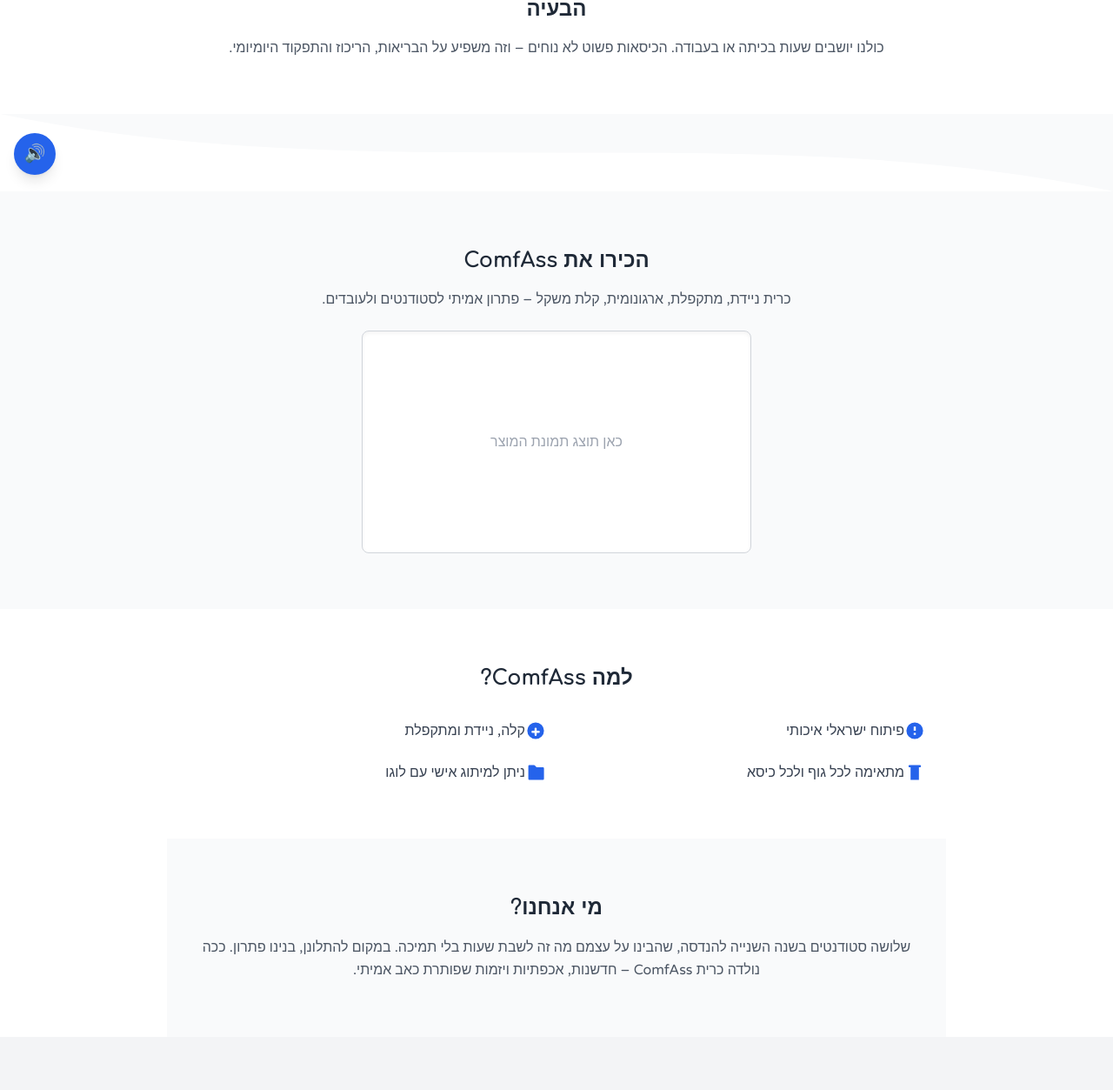
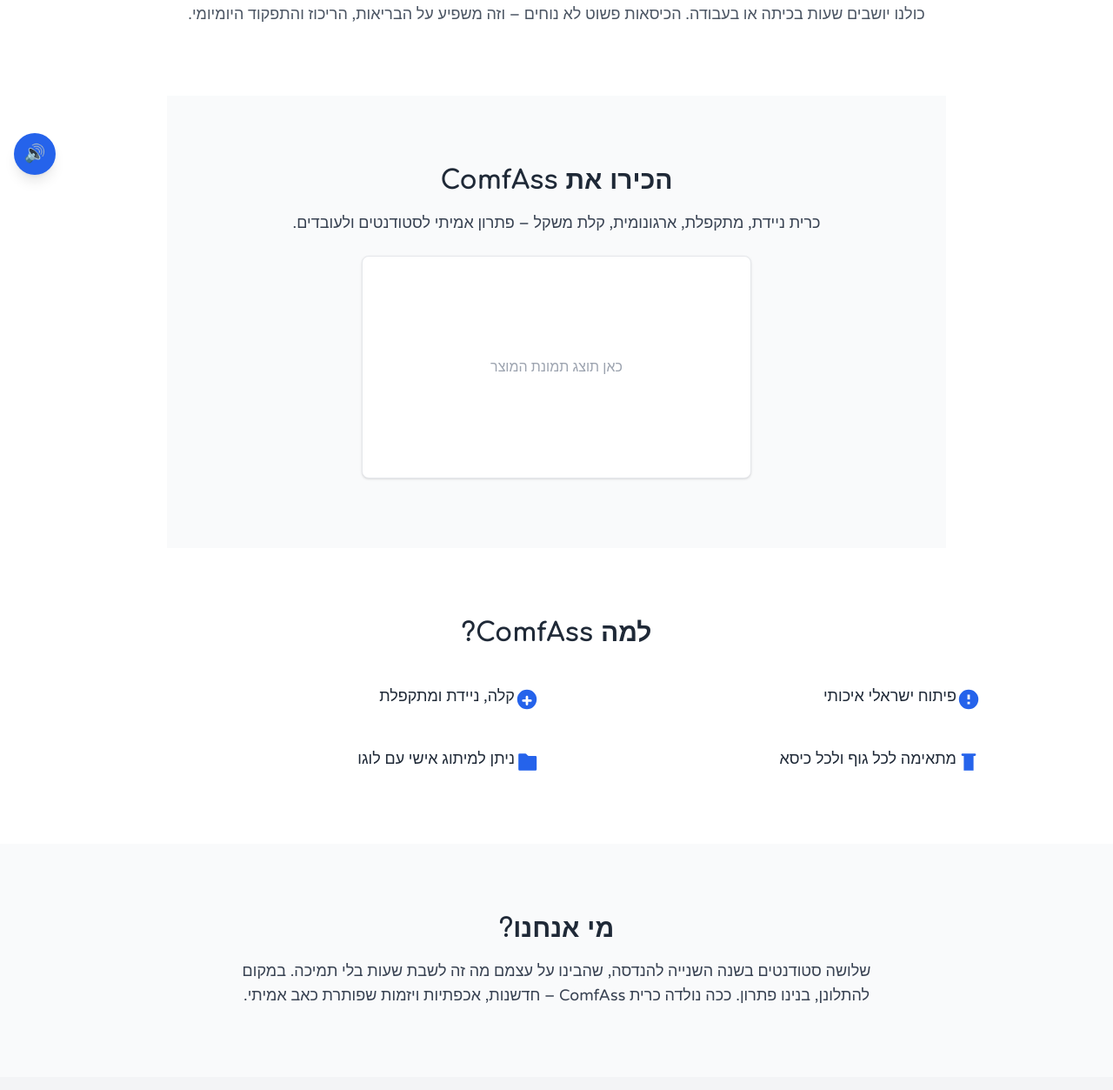
Before and after one commit to Comfass/comfass, a plain HTML site: page index.html in a window 1280 px wide. Shown: the part 583-1836 px from the top of the page at 87% size. Drawn offline with nearby package versions, Linux system fonts and the light colour scheme.

Commit message:
Update index.html

```diff
--- a/index.html
+++ b/index.html
@@ -41,65 +41,68 @@
   </style>
 </head>
 <body class="bg-white text-gray-800">
-  <section class="bg-animate text-white pt-12 pb-20 px-6">
+  <!-- Hero Section -->
+  <section class="bg-animate text-white pt-16 pb-20 px-6">
     <div class="max-w-5xl mx-auto text-center">
-      <img src="COMFASS LOGO No BackGround.png" alt="ComfAss Logo" class="mx-auto w-64 sm:w-72 md:w-80 lg:w-96 mb-4 drop-shadow-md" data-aos="zoom-in" data-aos-duration="800" />
-      <h1 class="text-4xl font-bold mb-3" data-aos="fade-up" data-aos-delay="200">מהפכת הנוחות כבר כאן</h1>
+      <img src="COMFASS LOGO No BackGround.png" alt="ComfAss Logo" class="mx-auto w-64 sm:w-72 md:w-80 lg:w-96 mb-6 drop-shadow-md" data-aos="zoom-in" data-aos-duration="800" />
+      <h1 class="text-4xl font-bold mb-4" data-aos="fade-up" data-aos-delay="200">מהפכת הנוחות כבר כאן</h1>
       <p class="text-lg mb-6" data-aos="fade-up" data-aos-delay="400">הפתרון החדשני לישיבה ממושכת בארגונים, מוסדות וחיים סטודנטיאליים</p>
-      <a href="#contact" class="bg-white text-blue-600 font-bold py-2 px-6 rounded shadow-md hover:bg-blue-100 transition transform hover:scale-105" data-aos="zoom-in-up" data-aos-delay="600">בקש הצעת מחיר</a>
+      <a href="#contact" class="bg-white text-blue-600 font-bold py-3 px-6 rounded shadow-md hover:bg-blue-100 transition transform hover:scale-105" data-aos="zoom-in-up" data-aos-delay="600">בקש הצעת מחיר</a>
     </div>
   </section>
-  <div class="overflow-hidden leading-none rotate-180">
-    <svg viewBox="0 0 1440 100" xmlns="http://www.w3.org/2000/svg">
-      <path fill="#ffffff" d="M0,0 C480,100 960,0 1440,100 L1440,0 L0,0 Z"></path>
-    </svg>
-  </div>
-  <section class="py-16 px-6 max-w-4xl mx-auto text-center bg-white" data-aos="fade-left" data-aos-duration="1000">
-    <h2 class="text-2xl font-bold mb-4">הבעיה</h2>
-    <p class="text-gray-600">כולנו יושבים שעות בכיתה או בעבודה. הכיסאות פשוט לא נוחים – וזה משפיע על הבריאות, הריכוז והתפקוד היומיומי.</p>
+
+  <!-- Section: הבעיה -->
+  <section class="py-20 px-6 max-w-4xl mx-auto text-center bg-white" data-aos="fade-up">
+    <h2 class="text-3xl font-bold mb-4">הבעיה</h2>
+    <p class="text-gray-600 text-lg">כולנו יושבים שעות בכיתה או בעבודה. הכיסאות פשוט לא נוחים – וזה משפיע על הבריאות, הריכוז והתפקוד היומיומי.</p>
   </section>
-  <div class="overflow-hidden leading-none">
-    <svg viewBox="0 0 1440 100" xmlns="http://www.w3.org/2000/svg">
-      <path fill="#f9fafb" d="M0,0 C480,100 960,0 1440,100 L1440,0 L0,0 Z"></path>
-    </svg>
-  </div>
-  <section class="bg-gray-50 py-16 px-6 text-center" data-aos="fade-up" data-aos-duration="1200">
-    <h2 class="text-2xl font-bold mb-4">הכירו את ComfAss</h2>
-    <p class="text-gray-600 mb-6 max-w-xl mx-auto">כרית ניידת, מתקפלת, ארגונומית, קלת משקל – פתרון אמיתי לסטודנטים ולעובדים.</p>
-    <div class="w-full max-w-md mx-auto h-64 bg-white border border-gray-300 rounded-lg shadow-inner flex items-center justify-center text-gray-400">כאן תוצג תמונת המוצר</div>
+
+  <!-- Section: הכירו את ComfAss -->
+  <section class="py-20 px-6 max-w-4xl mx-auto text-center bg-gray-50" data-aos="fade-up">
+    <h2 class="text-3xl font-bold mb-4">הכירו את ComfAss</h2>
+    <p class="text-gray-700 mb-6 text-lg max-w-2xl mx-auto">כרית ניידת, מתקפלת, ארגונומית, קלת משקל – פתרון אמיתי לסטודנטים ולעובדים.</p>
+    <div class="w-full max-w-md mx-auto h-64 bg-white border border-gray-200 rounded-lg shadow flex items-center justify-center text-gray-400">
+      כאן תוצג תמונת המוצר
+    </div>
   </section>
-  <section class="py-16 px-6 max-w-4xl mx-auto" data-aos="fade-up" data-aos-duration="1000">
-    <h2 class="text-2xl font-bold text-center mb-8">למה ComfAss?</h2>
-    <div class="grid grid-cols-1 sm:grid-cols-2 gap-6">
-      <div class="flex items-center space-x-3">
-        <svg class="w-6 h-6 text-blue-600 shrink-0" fill="currentColor" viewBox="0 0 20 20">
+
+  <!-- Section: למה ComfAss -->
+  <section class="py-20 px-6 max-w-5xl mx-auto bg-white" data-aos="fade-up">
+    <h2 class="text-3xl font-bold text-center mb-10">למה ComfAss?</h2>
+    <div class="grid grid-cols-1 sm:grid-cols-2 gap-10">
+      <div class="flex items-start space-x-3">
+        <svg class="w-7 h-7 text-blue-600 shrink-0 mt-1" fill="currentColor" viewBox="0 0 20 20">
           <path d="M10 2a8 8 0 100 16 8 8 0 000-16zm1 12H9v-2h2v2zm0-4H9V6h2v4z" />
         </svg>
-        <span class="text-gray-700">פיתוח ישראלי איכותי</span>
+        <span class="text-lg text-gray-800">פיתוח ישראלי איכותי</span>
       </div>
-      <div class="flex items-center space-x-3">
-        <svg class="w-6 h-6 text-blue-600 shrink-0" fill="currentColor" viewBox="0 0 20 20">
+      <div class="flex items-start space-x-3">
+        <svg class="w-7 h-7 text-blue-600 shrink-0 mt-1" fill="currentColor" viewBox="0 0 20 20">
           <path d="M2 10a8 8 0 1116 0 8 8 0 01-16 0zm8-3a1 1 0 00-1 1v2H7a1 1 0 100 2h2v2a1 1 0 102 0v-2h2a1 1 0 100-2h-2V8a1 1 0 00-1-1z" />
         </svg>
-        <span class="text-gray-700">קלה, ניידת ומתקפלת</span>
+        <span class="text-lg text-gray-800">קלה, ניידת ומתקפלת</span>
       </div>
-      <div class="flex items-center space-x-3">
-        <svg class="w-6 h-6 text-blue-600 shrink-0" fill="currentColor" viewBox="0 0 20 20">
+      <div class="flex items-start space-x-3">
+        <svg class="w-7 h-7 text-blue-600 shrink-0 mt-1" fill="currentColor" viewBox="0 0 20 20">
           <path d="M5 3a1 1 0 000 2h1v12h8V5h1a1 1 0 100-2H5z" />
         </svg>
-        <span class="text-gray-700">מתאימה לכל גוף ולכל כיסא</span>
+        <span class="text-lg text-gray-800">מתאימה לכל גוף ולכל כיסא</span>
       </div>
-      <div class="flex items-center space-x-3">
-        <svg class="w-6 h-6 text-blue-600 shrink-0" fill="currentColor" viewBox="0 0 20 20">
+      <div class="flex items-start space-x-3">
+        <svg class="w-7 h-7 text-blue-600 shrink-0 mt-1" fill="currentColor" viewBox="0 0 20 20">
           <path d="M3 4a1 1 0 011-1h4.586a1 1 0 01.707.293l1.414 1.414A1 1 0 0011.414 5H17a1 1 0 011 1v10a1 1 0 01-1 1H4a1 1 0 01-1-1V4z" />
         </svg>
-        <span class="text-gray-700">ניתן למיתוג אישי עם לוגו</span>
+        <span class="text-lg text-gray-800">ניתן למיתוג אישי עם לוגו</span>
       </div>
     </div>
   </section>
-  <section class="bg-gray-50 py-16 px-6 max-w-4xl mx-auto text-center" data-aos="fade-right" data-aos-duration="1000">
-    <h2 class="text-2xl font-bold mb-4">מי אנחנו?</h2>
-    <p class="text-gray-600 leading-relaxed">שלושה סטודנטים בשנה השנייה להנדסה, שהבינו על עצמם מה זה לשבת שעות בלי תמיכה. במקום להתלונן, בנינו פתרון. ככה נולדה כרית ComfAss – חדשנות, אכפתיות ויזמות שפותרת כאב אמיתי.</p>
+
+  <!-- Section: מי אנחנו -->
+  <section class="py-20 px-6 bg-gray-50 text-center" data-aos="fade-up">
+    <div class="max-w-3xl mx-auto">
+      <h2 class="text-3xl font-bold mb-4">מי אנחנו?</h2>
+      <p class="text-gray-700 text-lg">שלושה סטודנטים בשנה השנייה להנדסה, שהבינו על עצמם מה זה לשבת שעות בלי תמיכה. במקום להתלונן, בנינו פתרון. ככה נולדה כרית ComfAss – חדשנות, אכפתיות ויזמות שפותרת כאב אמיתי.</p>
+    </div>
   </section>
   <section id="contact" class="py-16 px-6 bg-gray-100" data-aos="fade-up" data-aos-duration="1000">
     <div class="max-w-lg mx-auto">
```
